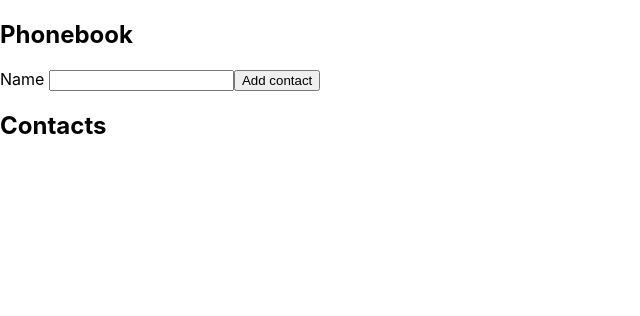
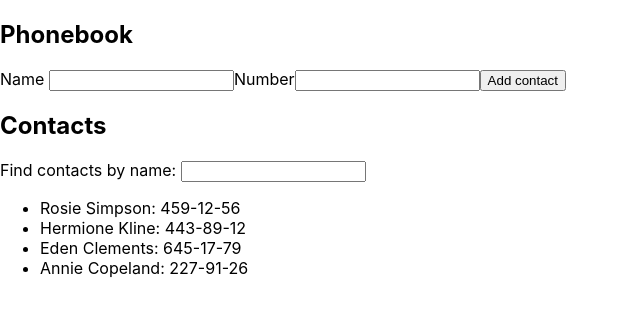
Before and after one commit to GeryMarkury/goit-react-hw-02-phonebook, a React (Create React App) app: page / in a window 1280 px wide. Shown: the top 316 px of the page, without its empty margins (0-640 px from the left). Built offline with nearby package versions, Linux system fonts and the light colour scheme.

Commit message:
Step 3 resolved

```diff
--- a/src/components/App.jsx
+++ b/src/components/App.jsx
@@ -7,30 +7,46 @@ import { ContactsList } from './Section/ContactsList/ContactsList';
 export class App extends Component {
 
   state = {
-    contacts: [],
+    contacts: [
+    { id: 'id-1', name: 'Rosie Simpson', number: '459-12-56' },
+    {id: 'id-2', name: 'Hermione Kline', number: '443-89-12'},
+    {id: 'id-3', name: 'Eden Clements', number: '645-17-79'},
+    { id: 'id-4', name: 'Annie Copeland', number: '227-91-26' },
+    ],
     name: '',
+    number: '',
+    filter: '',
   };
 
-  handleNameChange = (event) => {
-  this.setState({name: event.currentTarget.value})
+  handleChange = event => {
+    this.setState({ [event.currentTarget.name]: event.currentTarget.value })
   };
 
   onAddContact = () => {
-    const newContact = { id: nanoid(), name: this.state.name };
+    const newContact = { id: nanoid(), name: this.state.name, number: this.state.number };
     this.setState(prevState => ({
       contacts: [...prevState.contacts, newContact],
       name: '',
+      number: '',
+      filter: '',
     }));
   };
 
+  changeFilter = (event) => {
+    this.setState({filter: event.currentTarget.value})
+  };
+
   render() {
+    const normalizedFilter = this.state.filter.toLowerCase();
+    const visibleContacts = this.state.contacts.filter(contact => contact.name.toLowerCase().includes(normalizedFilter));
+
     return (
      <div>
         <Section title="Phonebook">
-         <NameForm name={this.state.name} handleNameChange={this.handleNameChange} onAddContact={this.onAddContact}></NameForm>
+          <NameForm name={this.state.name} number={this.state.number} handleChange={this.handleChange} onAddContact={this.onAddContact}></NameForm>
         </Section>
         <Section title="Contacts">
-          <ContactsList contacts={this.state.contacts}></ContactsList>
+          <ContactsList contacts={visibleContacts} value={this.state.filter} changeFilter={this.changeFilter}></ContactsList>
         </Section>
       </div>
   );
--- a/src/components/Section/ContactsList/ContactsList.jsx
+++ b/src/components/Section/ContactsList/ContactsList.jsx
@@ -1,5 +1,10 @@
-export const ContactsList = ({contacts}) => (
-    <ul>
-        {contacts.map(({ id, name }) => <li key={id}>{ name }</li>)}
-  </ul>
+import { Filter } from './Filter/Filter';
+
+export const ContactsList = ({ contacts, value, changeFilter }) => (
+    <div>
+        <Filter value={value} changeFilter={changeFilter}></Filter>
+        <ul>
+        {contacts.map(({ id, name, number }) => <li key={id}>{name}: {number}</li>)}
+        </ul>
+    </div>
 );
--- /dev/null
+++ b/src/components/Section/ContactsList/Filter/Filter.jsx
@@ -0,0 +1,3 @@
+export const Filter = ({value, changeFilter}) => (
+    <label>Find contacts by name: <input type="text" value={value} onChange={changeFilter} /></label>
+);
--- a/src/components/Section/NameForm/NameForm.jsx
+++ b/src/components/Section/NameForm/NameForm.jsx
@@ -1,14 +1,23 @@
-export const NameForm = ({ name, handleNameChange, onAddContact }) => (
+export const NameForm = ({ name, number, handleChange, onAddContact }) => (
     <form>
         <label>Name <input
         type="text"
-        name="name"
+            name="name"
+            value={name}
+        onChange={handleChange}
         pattern="^[a-zA-Zа-яА-Я]+(([' -][a-zA-Zа-яА-Я ])?[a-zA-Zа-яА-Я]*)*$"
         title="Name may contain only letters, apostrophe, dash and spaces. For example Adrian, Jacob Mercer, Charles de Batz de Castelmore d'Artagnan"
-        value={name}
-        onChange={handleNameChange}
         required
         /></label>
+        <label>Number<input
+  type="tel"
+            name="number"
+            value={number}
+        onChange={handleChange}
+  pattern="\+?\d{1,4}?[-.\s]?\(?\d{1,3}?\)?[-.\s]?\d{1,4}[-.\s]?\d{1,4}[-.\s]?\d{1,9}"
+            title="Phone number must be digits and can contain spaces, dashes, parentheses and can start with +"
+  required
+/></label>
         <button type="button" onClick={onAddContact}>Add contact</button>
     </form>
 )
```
